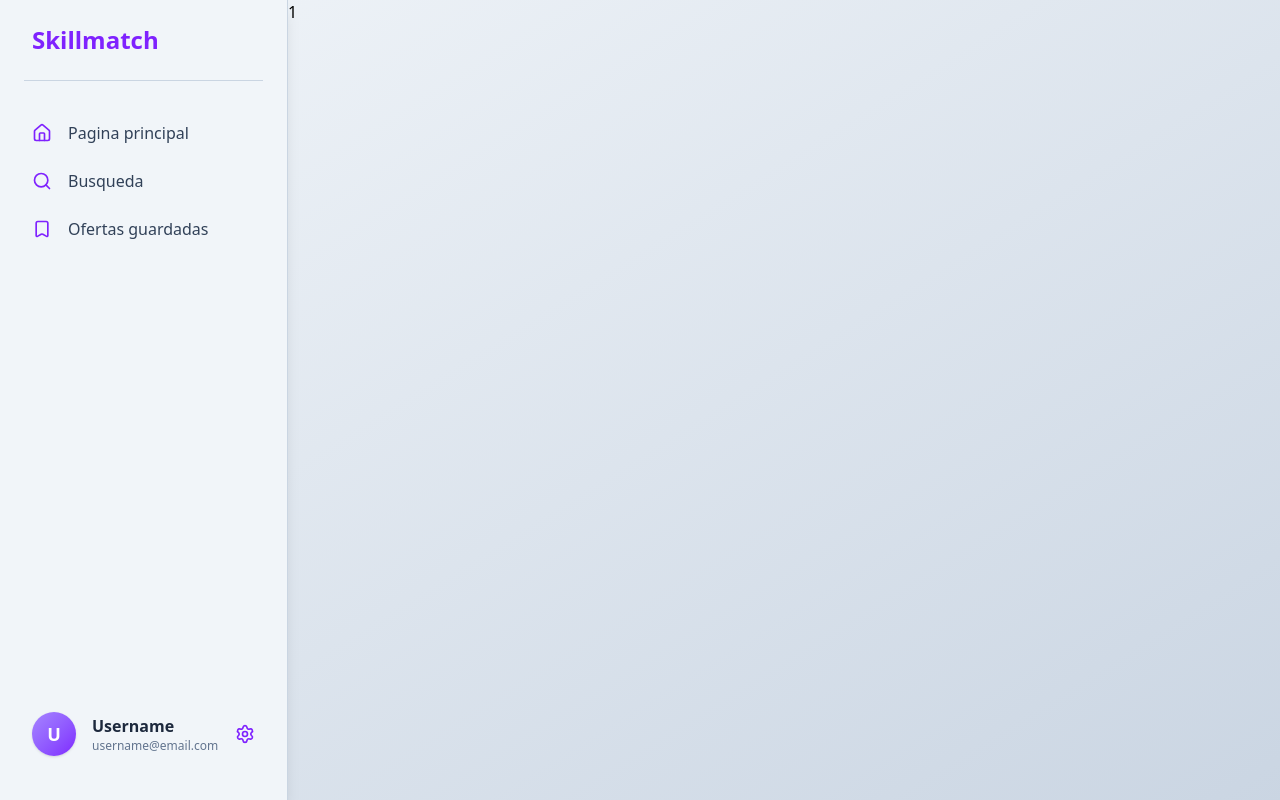
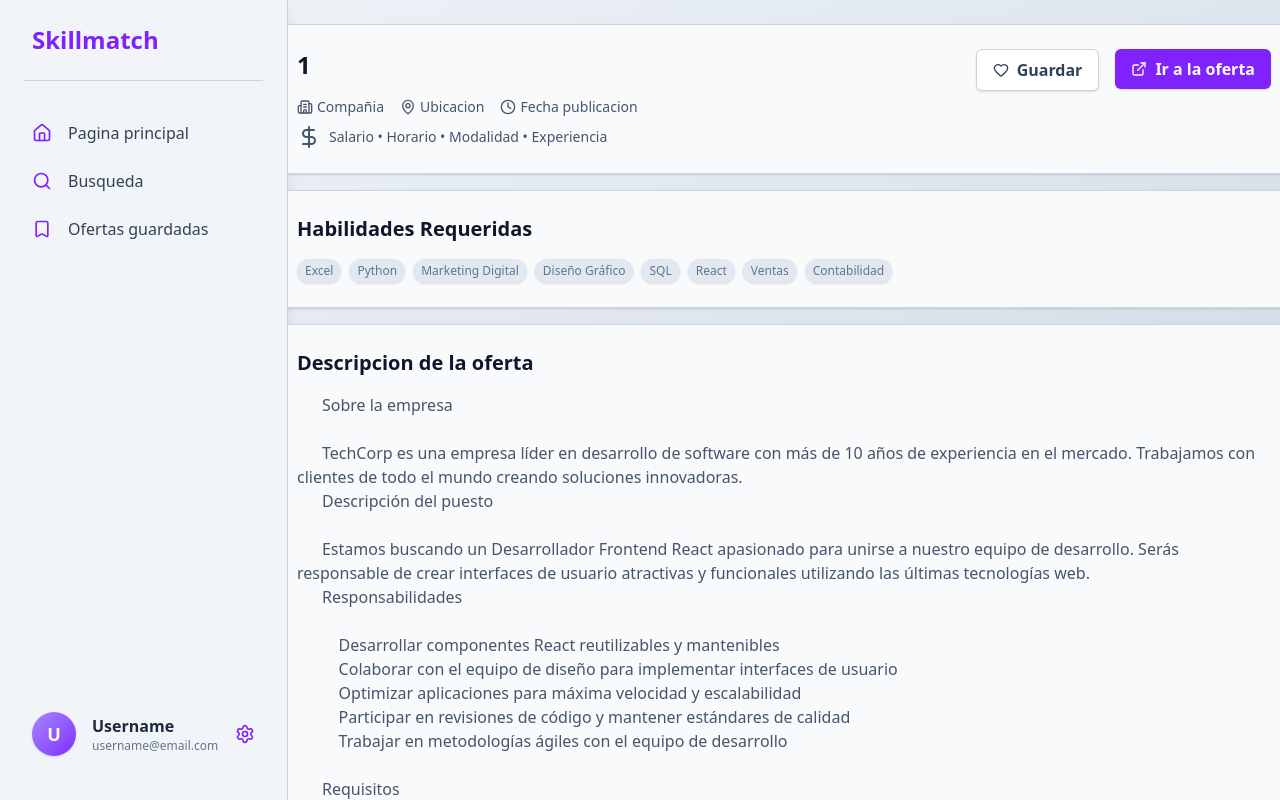
Before and after one commit to arieruov/skillmatch, a Vue app: page /app/jobdetails/1 in a window 1280 px wide. Built offline with nearby package versions, Linux system fonts and the light colour scheme.

Commit message:
feat: refactor layout components; integrate ScreenLayout and SectionGroup into MainPage, SavedOffers, Search, and UserConfig views; update JobCard and JobDetails for improved structure and functionality

```diff
--- a/src/components/app/JobCard.vue
+++ b/src/components/app/JobCard.vue
@@ -1,10 +1,8 @@
 <script setup lang="ts">
-import { Building2, MapPin, Clock, DollarSign, Heart } from "lucide-vue-next";
-import { ref } from "vue";
+import { Building2, MapPin, Clock, DollarSign } from "lucide-vue-next";
 import { useRouter } from "vue-router";
 
 const router = useRouter();
-const favorite = ref(false);
 const props = defineProps<{
   name?: string;
   company?: string;
@@ -20,10 +18,6 @@ const props = defineProps<{
 
 function goToJob() {
   router.push(`/app/jobdetails/${props.name}`);
-}
-
-function toggleFavorite() {
-  favorite.value = !favorite.value;
 }
 </script>
 
@@ -65,16 +59,6 @@ function toggleFavorite() {
       </div>
     </div>
 
-    <button
-      class="group absolute top-4 right-4 rounded-lg p-2 text-violet-500 transition hover:cursor-pointer hover:bg-slate-200"
-      @click="toggleFavorite"
-    >
-      <Heart
-        class="h-4 w-4 transition group-hover:scale-110"
-        :class="{ 'fill-violet-500': favorite }"
-      />
-    </button>
-
     <div class="flex max-w-5xl flex-col gap-4">
       <p class="text-sm whitespace-pre-line text-slate-500">
         {{ props.description }}
--- /dev/null
+++ b/src/components/layout/ScreenLayout.vue
@@ -0,0 +1,7 @@
+<template>
+  <main class="flex flex-1 flex-col items-center overflow-scroll px-8 py-6">
+    <div class="w-5xl">
+      <slot></slot>
+    </div>
+  </main>
+</template>
--- /dev/null
+++ b/src/components/layout/SectionGroup.vue
@@ -0,0 +1,5 @@
+<template>
+  <section class="flex flex-col gap-4">
+    <slot></slot>
+  </section>
+</template>
--- a/src/router/index.ts
+++ b/src/router/index.ts
@@ -2,7 +2,7 @@ import { createRouter, createWebHistory } from "vue-router";
 import Homepage from "@/views/Homepage.vue";
 import SignIn from "@/views/access/SignIn.vue";
 import SignUp from "@/views/access/SignUp.vue";
-import App from "@/views/app/App.vue";
+import AppContent from "@/views/app/AppContent.vue";
 import MainPage from "@/views/app/MainPage.vue";
 import Search from "@/views/app/Search.vue";
 import SavedOffers from "@/views/app/SavedOffers.vue";
@@ -16,7 +16,7 @@ const routes = [
   {
     path: "/app",
     name: "app",
-    component: App,
+    component: AppContent,
     children: [
       {
         path: "",
--- a/src/views/app/JobDetails.vue
+++ b/src/views/app/JobDetails.vue
@@ -1,10 +1,148 @@
 <script setup lang="ts">
+import ScreenLayout from "@/components/layout/ScreenLayout.vue";
+import SectionGroup from "@/components/layout/SectionGroup.vue";
+import { ref } from "vue";
 import { useRoute } from "vue-router";
+import {
+  Building2,
+  MapPin,
+  Clock,
+  DollarSign,
+  Heart,
+  ExternalLink,
+} from "lucide-vue-next";
 
 const route = useRoute();
 const jobName = route.params.id;
+const favorite = ref(false);
+const skills = [
+  "Excel",
+  "Python",
+  "Marketing Digital",
+  "Diseño Gráfico",
+  "SQL",
+  "React",
+  "Ventas",
+  "Contabilidad",
+];
+
+function toggleFavorite() {
+  favorite.value = !favorite.value;
+}
 </script>
 
 <template>
-  <h1>{{ jobName }}</h1>
+  <ScreenLayout>
+    <SectionGroup>
+      <!-- Job header -->
+      <section
+        class="relative flex flex-col rounded-lg border border-slate-300 bg-slate-50 p-6 shadow-sm transition"
+      >
+        <div class="flex justify-between">
+          <div>
+            <h1 class="mb-4 text-2xl font-bold text-slate-900">
+              {{ jobName }}
+            </h1>
+
+            <div class="mb-2 flex items-center gap-4 text-sm text-slate-600">
+              <div class="flex items-center gap-1">
+                <Building2 class="h-4 w-4" />
+                <p>Compañia</p>
+              </div>
+              <div class="flex items-center gap-1">
+                <MapPin class="h-4 w-4" />
+                <p>Ubicacion</p>
+              </div>
+              <div class="flex items-center gap-1">
+                <Clock class="h-4 w-4" />
+                <p>Fecha publicacion</p>
+              </div>
+            </div>
+
+            <div className="flex items-center gap-2 text-sm text-slate-600">
+              <DollarSign className="h-4 w-4" />
+              <p>Salario • Horario • Modalidad • Experiencia</p>
+            </div>
+          </div>
+
+          <div class="flex items-start gap-4">
+            <button
+              class="group flex items-center justify-center gap-2 rounded-md border border-slate-300 bg-white px-4 py-2 font-semibold text-slate-700 shadow-sm transition-colors duration-200 hover:cursor-pointer hover:bg-slate-100 focus:ring-2 focus:ring-violet-400 focus:ring-offset-2 focus:outline-none"
+              @click="toggleFavorite"
+            >
+              <Heart
+                class="h-4 w-4 transition group-hover:scale-110"
+                :class="{ 'fill-violet-500': favorite }"
+              />
+              Guardar
+            </button>
+            <button
+              class="flex items-center justify-center gap-2 rounded-md bg-violet-600 px-4 py-2 font-semibold text-white shadow-sm transition-colors duration-200 hover:cursor-pointer hover:bg-violet-700 focus:ring-2 focus:ring-violet-400 focus:ring-offset-2 focus:outline-none"
+            >
+              <ExternalLink class="h-4 w-4" />
+              Ir a la oferta
+            </button>
+          </div>
+        </div>
+      </section>
+
+      <!-- Required Skills -->
+      <section
+        class="relative flex flex-col rounded-lg border border-slate-300 bg-slate-50 p-6 shadow-sm transition"
+      >
+        <h2 class="mb-4 text-xl font-bold text-slate-900">
+          Habilidades Requeridas
+        </h2>
+        <div class="flex flex-wrap gap-2">
+          <span
+            v-for="skill in skills"
+            :key="skill"
+            class="rounded-full bg-slate-200 px-2 py-1 text-xs font-medium text-slate-500 shadow-sm"
+          >
+            {{ skill }}
+          </span>
+        </div>
+      </section>
+
+      <!--  -->
+      <section
+        class="relative flex flex-col rounded-lg border border-slate-300 bg-slate-50 p-6 shadow-sm transition"
+      >
+        <h2 class="mb-4 text-xl font-bold text-slate-900">
+          Descripcion de la oferta
+        </h2>
+        <pre class="font-sans whitespace-pre-wrap text-slate-600">
+      Sobre la empresa
+
+      TechCorp es una empresa líder en desarrollo de software con más de 10 años de experiencia en el mercado. Trabajamos con clientes de todo el mundo creando soluciones innovadoras.
+      Descripción del puesto
+
+      Estamos buscando un Desarrollador Frontend React apasionado para unirse a nuestro equipo de desarrollo. Serás responsable de crear interfaces de usuario atractivas y funcionales utilizando las últimas tecnologías web.
+      Responsabilidades
+
+          Desarrollar componentes React reutilizables y mantenibles
+          Colaborar con el equipo de diseño para implementar interfaces de usuario
+          Optimizar aplicaciones para máxima velocidad y escalabilidad
+          Participar en revisiones de código y mantener estándares de calidad
+          Trabajar en metodologías ágiles con el equipo de desarrollo
+
+      Requisitos
+
+          3+ años de experiencia en desarrollo frontend
+          Experiencia sólida con React y JavaScript ES6+
+          Conocimiento de HTML5, CSS3 y preprocesadores CSS
+          Experiencia con herramientas de build (Webpack, Vite)
+          Conocimiento de Git y metodologías de desarrollo colaborativo
+
+      Beneficios
+
+          Salario competitivo y revisiones anuales
+          Trabajo remoto flexible
+          Seguro médico privado
+          Presupuesto para formación y conferencias
+          Ambiente de trabajo colaborativo y dinámico
+        </pre>
+      </section>
+    </SectionGroup>
+  </ScreenLayout>
 </template>
--- a/src/views/app/MainPage.vue
+++ b/src/views/app/MainPage.vue
@@ -1,16 +1,18 @@
 <script setup lang="ts">
+import ScreenLayout from "@/components/layout/ScreenLayout.vue";
+import SectionGroup from "@/components/layout/SectionGroup.vue";
 import JobCard from "@/components/app/JobCard.vue";
 </script>
 
 <template>
-  <main class="flex flex-1 flex-col overflow-scroll px-8 py-6">
+  <ScreenLayout>
     <div class="mb-8">
       <h1 className="text-3xl font-bold mb-2">Ofertas de Trabajo</h1>
       <p className="text-slate-600">
         Explora todas las oportunidades disponibles
       </p>
     </div>
-    <section class="flex flex-col gap-4">
+    <SectionGroup>
       <JobCard
         name="Empleo"
         company="Compañia"
@@ -32,6 +34,6 @@ import JobCard from "@/components/app/JobCard.vue";
           'Contabilidad',
         ]"
       />
-    </section>
-  </main>
+    </SectionGroup>
+  </ScreenLayout>
 </template>
--- a/src/views/app/SavedOffers.vue
+++ b/src/views/app/SavedOffers.vue
@@ -1,14 +1,16 @@
 <script setup lang="ts">
+import ScreenLayout from "@/components/layout/ScreenLayout.vue";
+import SectionGroup from "@/components/layout/SectionGroup.vue";
 import JobCard from "@/components/app/JobCard.vue";
 </script>
 
 <template>
-  <main class="flex flex-1 flex-col overflow-scroll px-8 py-6">
+  <ScreenLayout>
     <div class="mb-8">
       <h1 className="text-3xl font-bold mb-2">Ofertas Guardadas</h1>
       <p className="text-slate-600">Tus ofertas de trabajo favoritas</p>
     </div>
-    <section class="flex flex-col gap-4">
+    <SectionGroup>
       <JobCard
         name="Empleo"
         company="Compañia"
@@ -30,6 +32,6 @@ import JobCard from "@/components/app/JobCard.vue";
           'Contabilidad',
         ]"
       />
-    </section>
-  </main>
+    </SectionGroup>
+  </ScreenLayout>
 </template>
--- a/src/views/app/Search.vue
+++ b/src/views/app/Search.vue
@@ -1,10 +1,12 @@
 <script setup lang="ts">
+import ScreenLayout from "@/components/layout/ScreenLayout.vue";
+import SectionGroup from "@/components/layout/SectionGroup.vue";
+import JobCard from "@/components/app/JobCard.vue";
 import { Search } from "lucide-vue-next";
-import JobCard from "@/components/app/JobCard.vue";
 </script>
 
 <template>
-  <main class="flex flex-1 flex-col overflow-scroll px-8 py-6">
+  <ScreenLayout>
     <div class="mb-8">
       <h1 className="text-3xl font-bold mb-2">Búsqueda por Habilidades</h1>
       <p className="text-slate-600">
@@ -34,7 +36,7 @@ import JobCard from "@/components/app/JobCard.vue";
       </div>
     </div>
 
-    <section class="flex flex-col gap-4">
+    <SectionGroup>
       <JobCard
         name="Empleo"
         company="Compañia"
@@ -56,6 +58,6 @@ import JobCard from "@/components/app/JobCard.vue";
           'Contabilidad',
         ]"
       />
-    </section>
-  </main>
+    </SectionGroup>
+  </ScreenLayout>
 </template>
```
Also changed, not shown: src/views/app/UserConfig.vue (+4 -45 lines), src/views/app/AppContent.vue (renamed from src/views/app/App.vue).
